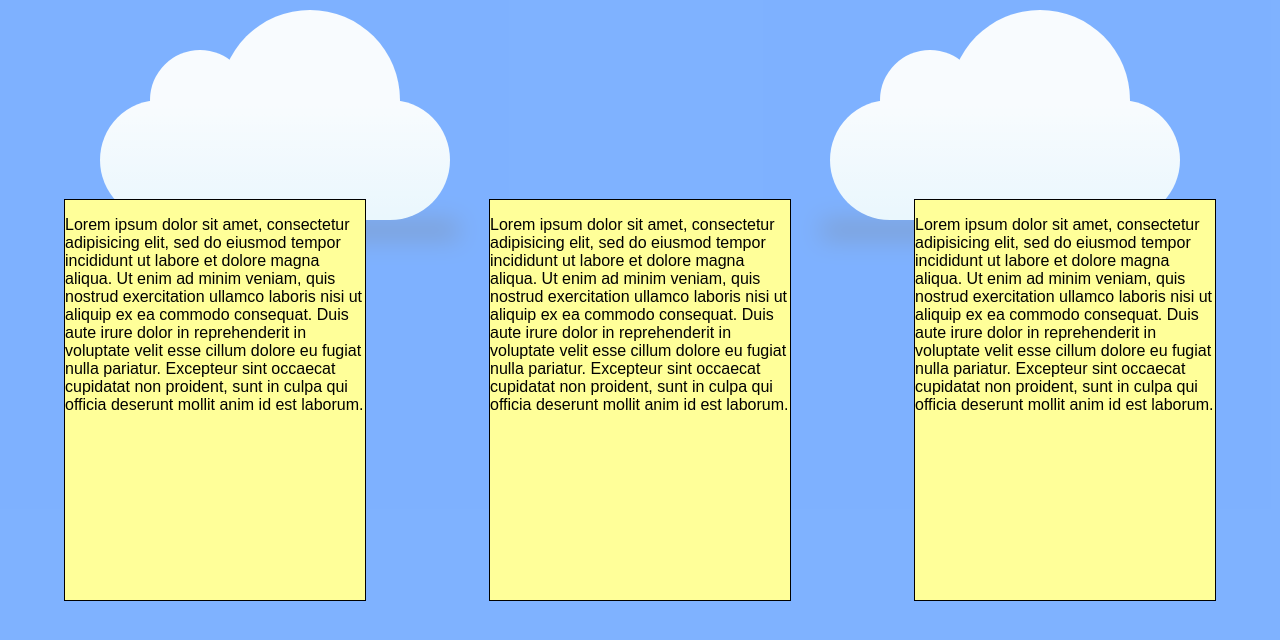
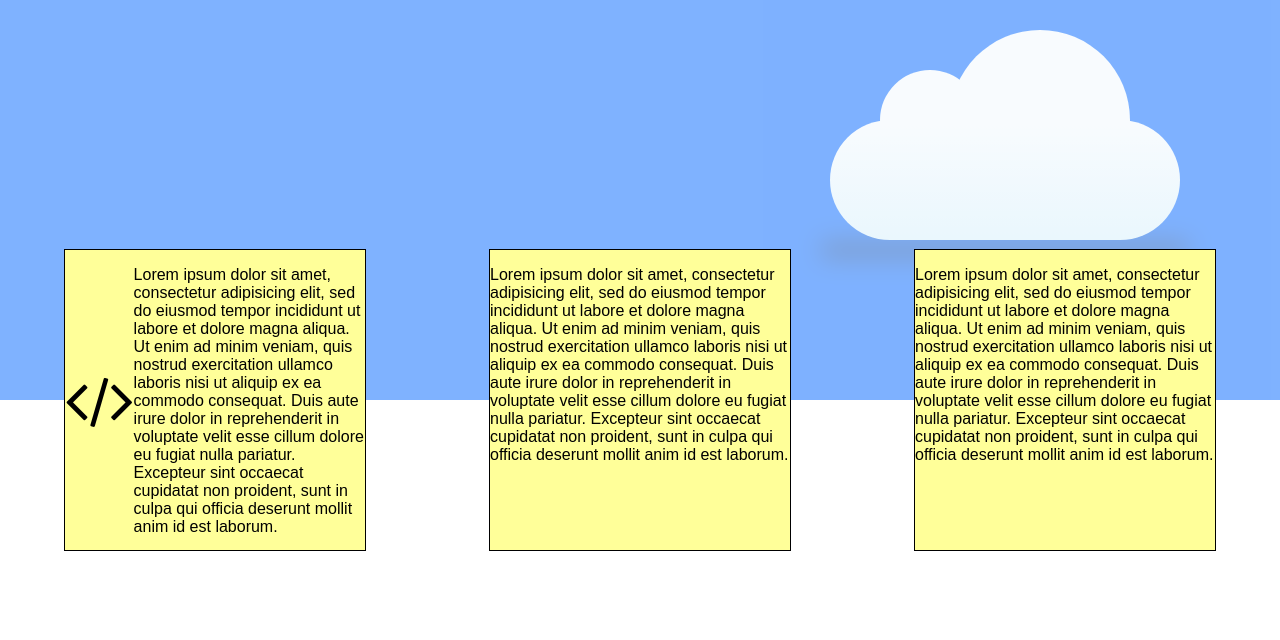
Before and after one commit to SteveSnow/wireframe, a plain HTML site: page index.html in a window 1280 px wide. Drawn offline with Linux system fonts and the light colour scheme.

Commit message:
updated layout

```diff
--- a/css/styles.css
+++ b/css/styles.css
@@ -11,7 +11,8 @@ height:100%;
 width: 100%;
 }
 .floatArticle{
-height: 400px;
+	display: flex;
+height: 300px;
 width: 300px;
 float: left;
 border: 1px black solid;
@@ -19,6 +20,10 @@ background-color: #ffff99;
 }
 .floatArticle p{
 word-wrap:break-word;
+}
+.floatArticle i{
+	margin: auto;
+	width: 100%;
 }
 .centerStage{
 display: flex;
@@ -31,7 +36,7 @@ position: absolute;
 top: 0;
 left:0;
 background-color: #0066FF;
-height:100%;
+height:50%;
 width: 100%;
 opacity: .5;
 display: flex;
@@ -58,9 +63,9 @@ margin-top: 100;
 }
 #cloud2{
 margin-right: 100;
-margin-top: 100;
+margin-bottom: 100;
+}
 
-}
 .cloud:after, .cloud:before {
 content: '';
 position: absolute;
--- a/index.html
+++ b/index.html
@@ -9,12 +9,14 @@
 	<body>
 		<div id="background">
 
-				<div id="cloud1" class = "cloud"><span class='shadow'></span></div>
 				<div id="cloud2" class = "cloud"><span class='shadow'></span></div>
+				<!-- <div id="cloud2" class = "cloud"><span class='shadow'></span></div> -->
+
 		</div>
 		<div class="floatContainer">
 			<div class="centerStage">
 				<div class="floatArticle ">
+				<i class="fa fa-code fa-4x iconButton"></i>
 				<p>Lorem ipsum dolor sit amet, consectetur adipisicing elit, sed do eiusmod
 				tempor incididunt ut labore et dolore magna aliqua. Ut enim ad minim veniam,
 				quis nostrud exercitation ullamco laboris nisi ut aliquip ex ea commodo
```
Lines whose indentation alone changed are shown as unchanged.
